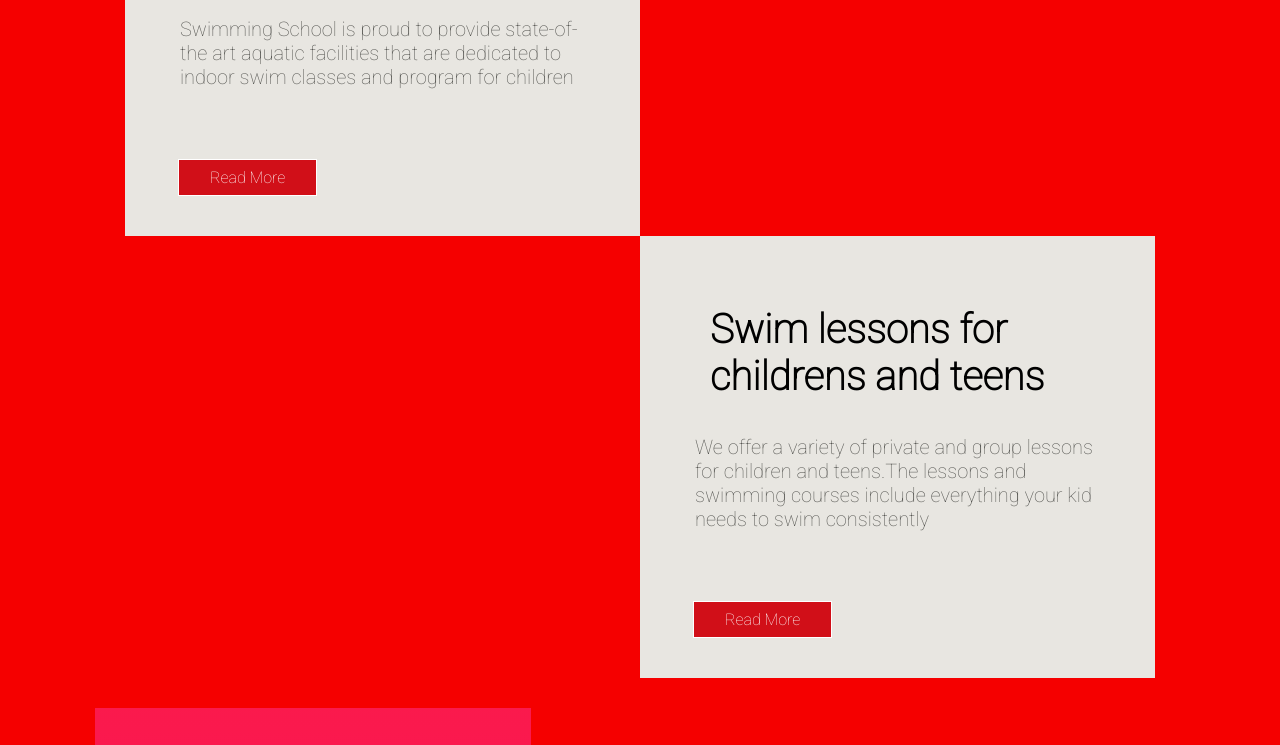
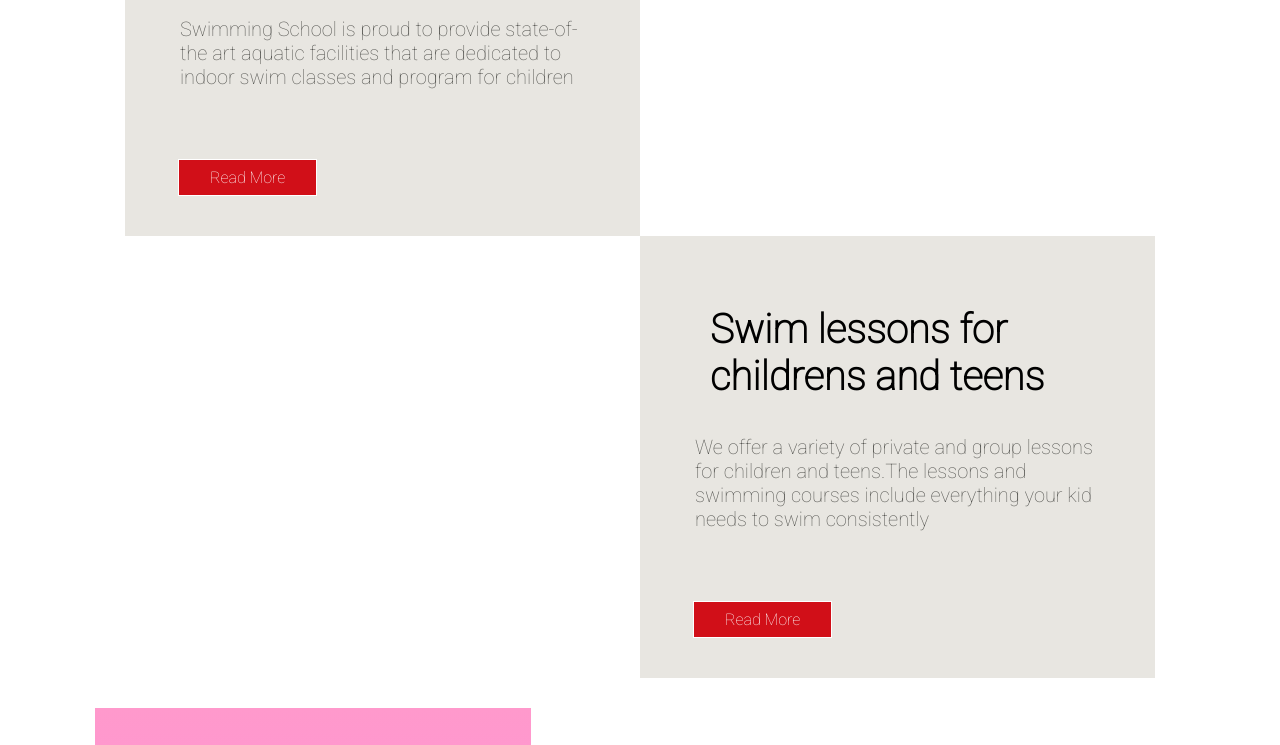
Before and after one commit to Hritickmallick/swimming-site, a plain HTML site: page index.html in a window 1280 px wide. Shown: the part 411-1156 px from the top of the page. Drawn offline with Linux system fonts and the light colour scheme.

Commit message:
fixed the background color to white

```diff
--- a/css/index.css
+++ b/css/index.css
@@ -1,6 +1,6 @@
 body {
     font-family: 'Roboto', sans-serif;
-    background-color: #f50000;
+    background-color: #ffffff;
     font-size: 16px;
     font: weight 400px;
     padding: 0px;
```
